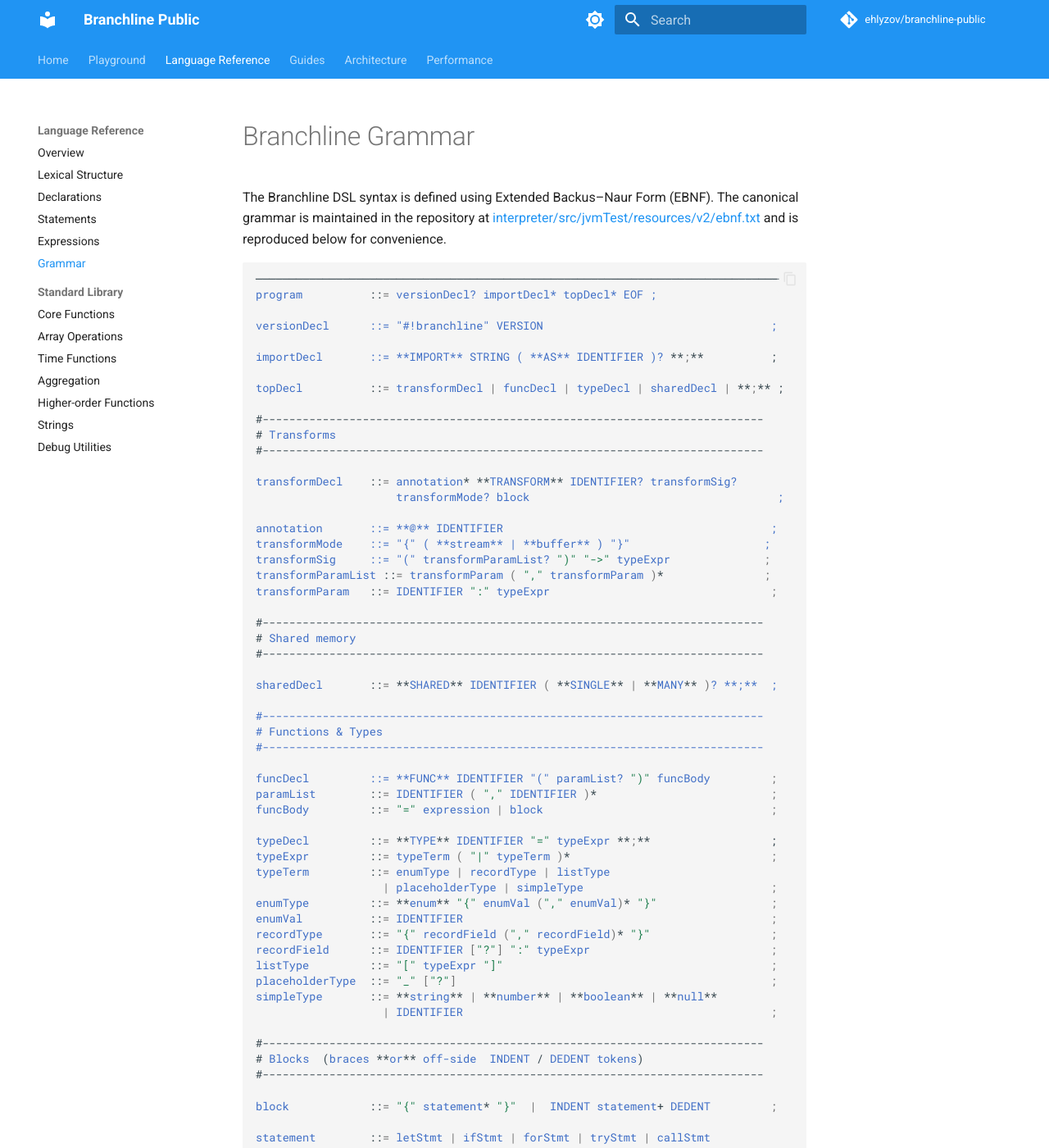
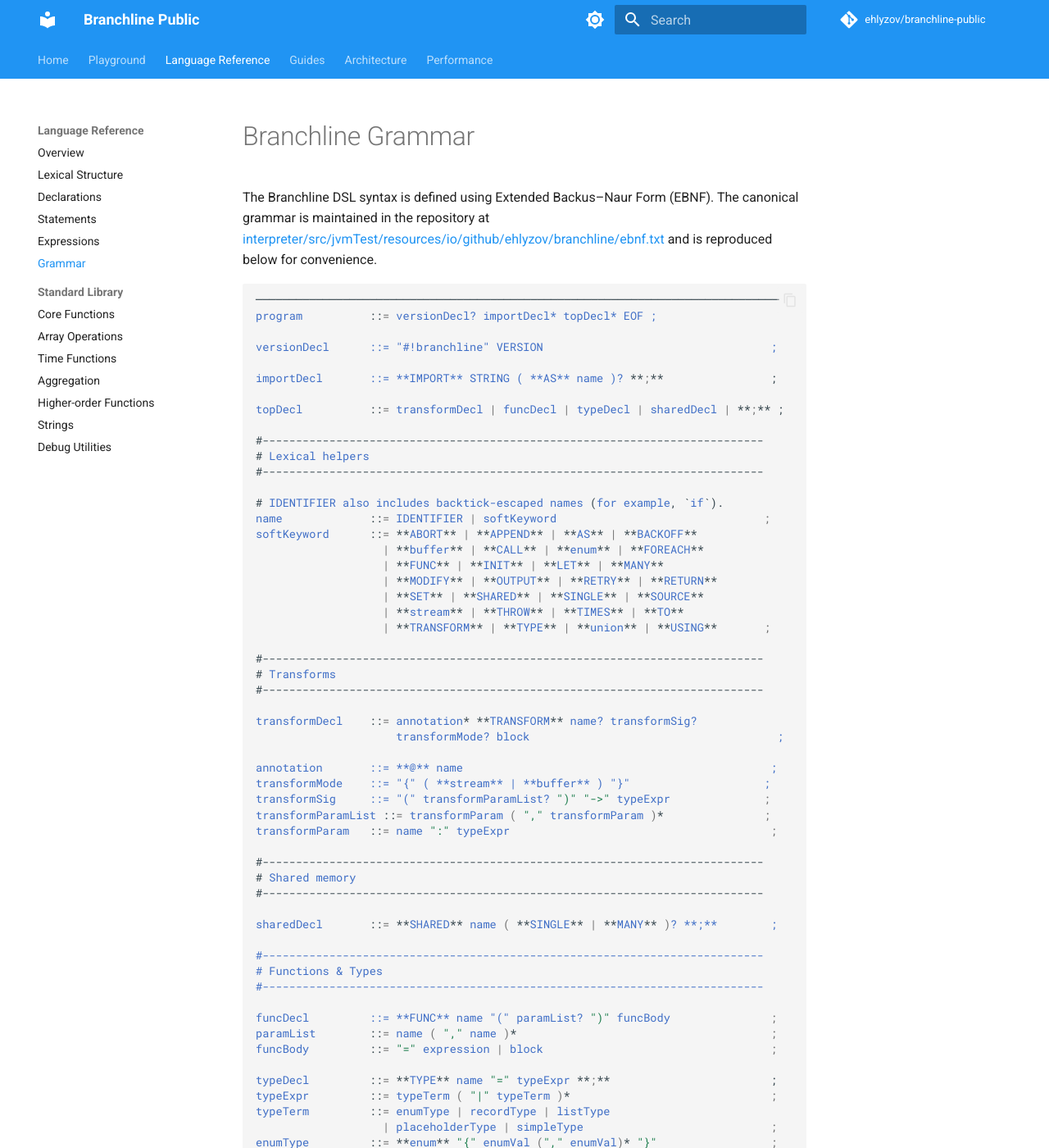
Before and after one commit to ehlyzov/branchline-public, an MkDocs documentation site: the page built from docs/language/grammar.md, in a window 1280 px wide and 1400 px high. Shown: the whole window at 82% size. Built offline with MkDocs 1.6.1 and Material for MkDocs 9.7.7, drawn with Linux system fonts in a browser that asks for light colours; comment, search, counter and statistics services are not loaded; some of the changed text lies outside the part shown.

Commit message:
Allow keyword identifiers

````diff
--- a/docs/language/grammar.md
+++ b/docs/language/grammar.md
@@ -6,7 +6,7 @@
 
 The Branchline DSL syntax is defined using Extended Backus–Naur Form (EBNF).
 The canonical grammar is maintained in the repository at
-[interpreter/src/jvmTest/resources/v2/ebnf.txt](https://github.com/ehlyzov/branchline-public/blob/main/interpreter/src/jvmTest/resources/v2/ebnf.txt)
+[interpreter/src/jvmTest/resources/io/github/ehlyzov/branchline/ebnf.txt](https://github.com/ehlyzov/branchline-public/blob/main/interpreter/src/jvmTest/resources/io/github/ehlyzov/branchline/ebnf.txt)
 and is reproduced below for convenience.
 
 ```ebnf
@@ -15,49 +15,64 @@
 
 versionDecl      ::= "#!branchline" VERSION                                  ;
 
-importDecl       ::= **IMPORT** STRING ( **AS** IDENTIFIER )? **;**          ;
+importDecl       ::= **IMPORT** STRING ( **AS** name )? **;**                ;
 
 topDecl          ::= transformDecl | funcDecl | typeDecl | sharedDecl | **;** ;
+
+#---------------------------------------------------------------------------
+# Lexical helpers
+#---------------------------------------------------------------------------
+
+# IDENTIFIER also includes backtick-escaped names (for example, `if`).
+name             ::= IDENTIFIER | softKeyword                               ;
+softKeyword      ::= **ABORT** | **APPEND** | **AS** | **BACKOFF**
+                   | **buffer** | **CALL** | **enum** | **FOREACH**
+                   | **FUNC** | **INIT** | **LET** | **MANY**
+                   | **MODIFY** | **OUTPUT** | **RETRY** | **RETURN**
+                   | **SET** | **SHARED** | **SINGLE** | **SOURCE**
+                   | **stream** | **THROW** | **TIMES** | **TO**
+                   | **TRANSFORM** | **TYPE** | **union** | **USING**       ;
 
 #---------------------------------------------------------------------------
 # Transforms
 #---------------------------------------------------------------------------
 
-transformDecl    ::= annotation* **TRANSFORM** IDENTIFIER? transformSig?
+transformDecl    ::= annotation* **TRANSFORM** name? transformSig?
                      transformMode? block                                     ;
 
-annotation       ::= **@** IDENTIFIER                                        ;
+annotation       ::= **@** name                                              ;
 transformMode    ::= "{" ( **stream** | **buffer** ) "}"                    ;
 transformSig     ::= "(" transformParamList? ")" "->" typeExpr              ;
 transformParamList ::= transformParam ( "," transformParam )*               ;
-transformParam   ::= IDENTIFIER ":" typeExpr                                 ;
+transformParam   ::= name ":" typeExpr                                       ;
 
 #---------------------------------------------------------------------------
 # Shared memory
 #---------------------------------------------------------------------------
 
-sharedDecl       ::= **SHARED** IDENTIFIER ( **SINGLE** | **MANY** )? **;**  ;
+sharedDecl       ::= **SHARED** name ( **SINGLE** | **MANY** )? **;**        ;
 
 #---------------------------------------------------------------------------
 # Functions & Types
 #---------------------------------------------------------------------------
 
-funcDecl         ::= **FUNC** IDENTIFIER "(" paramList? ")" funcBody         ;
-paramList        ::= IDENTIFIER ( "," IDENTIFIER )*                          ;
+funcDecl         ::= **FUNC** name "(" paramList? ")" funcBody               ;
+paramList        ::= name ( "," name )*                                      ;
 funcBody         ::= "=" expression | block                                  ;
 
-typeDecl         ::= **TYPE** IDENTIFIER "=" typeExpr **;**                  ;
+typeDecl         ::= **TYPE** name "=" typeExpr **;**                        ;
 typeExpr         ::= typeTerm ( "|" typeTerm )*                              ;
 typeTerm         ::= enumType | recordType | listType
                    | placeholderType | simpleType                            ;
 enumType         ::= **enum** "{" enumVal ("," enumVal)* "}"                 ;
-enumVal          ::= IDENTIFIER                                              ;
+# "enum" is treated as a type literal only when followed by "{"
+enumVal          ::= name                                                    ;
 recordType       ::= "{" recordField ("," recordField)* "}"                  ;
-recordField      ::= IDENTIFIER ["?"] ":" typeExpr                           ;
+recordField      ::= name ["?"] ":" typeExpr                                 ;
 listType         ::= "[" typeExpr "]"                                        ;
 placeholderType  ::= "_" ["?"]                                               ;
 simpleType       ::= **string** | **number** | **boolean** | **null**
-                   | IDENTIFIER                                              ;
+                   | name                                                    ;
 
 #---------------------------------------------------------------------------
 # Blocks  (braces **or** off-side  INDENT / DEDENT tokens)
@@ -70,12 +85,12 @@
                    | sharedWrite | suspendStmt | abortStmt | throwStmt
                    | nestedOutput | expressionStmt | **;**                   ;
 
-letStmt          ::= **LET** IDENTIFIER "=" expression **;**                 ;
+letStmt          ::= **LET** name "=" expression **;**                       ;
 ifStmt           ::= **IF** expression block ( **ELSE** block )?             ;
-forStmt          ::= ( **FOR EACH** | **FOR** ) IDENTIFIER **IN** expression
+forStmt          ::= ( **FOR EACH** | **FOR** ) name **IN** expression
                      ( **WHERE** expression )? block                        ;
-tryStmt          ::= **TRY** expression **CATCH** "(" IDENTIFIER ")" retrySpec? arrow expression ;
-callStmt         ::= optAwait **CALL** IDENTIFIER "(" argList? ")" arrow IDENTIFIER **;** ;
+tryStmt          ::= **TRY** expression **CATCH** "(" name ")" retrySpec? arrow expression ;
+callStmt         ::= optAwait **CALL** name "(" argList? ")" arrow name **;** ;
 optAwait         ::= **AWAIT**?                                              ;
 arrow            ::= "->" | "=>"                                             ;
 retrySpec        ::= **RETRY** NUMBER **TIMES** ( **BACKOFF** STRING )?       ;
@@ -84,15 +99,15 @@
                      ( **INIT** expression )? **;**                          ;
 modifyStmt       ::= **MODIFY** modifyTarget modifyBlock **;**               ;
 returnStmt       ::= **RETURN** expression? **;**                            ;
-sharedWrite      ::= IDENTIFIER "[" expression? "]" "=" expression **;**     ;
+sharedWrite      ::= name "[" expression? "]" "=" expression **;**           ;
 suspendStmt      ::= **SUSPEND** expression **;**                            ;
 abortStmt       ::= 'ABORT' expression? ';'                                  ;
 throwStmt       ::= 'THROW' expression? ';'                                  ;
 nestedOutput     ::= **OUTPUT** expression                                   ;
 expressionStmt   ::= expression **;**                                        ;
 
-setTarget        ::= IDENTIFIER pathSeg*                                     ;
-modifyTarget     ::= IDENTIFIER ("." IDENTIFIER)*                            ;
+setTarget        ::= name pathSeg*                                           ;
+modifyTarget     ::= name ("." name)*                                        ;
 modifyBlock      ::= "{" modifyField (("," | ";") modifyField)* [(","|";")] "}" ;
 modifyField      ::= fieldKey ":" expression
                    | "[" expression "]" ":" expression                       ;
@@ -113,9 +128,9 @@
 unary            ::= ( "!" | "-" | **AWAIT** | **SUSPEND** ) unary
                    | primary                                                ;
 
-primary          ::= literal | pathExpr | IDENTIFIER | funCall | arrayLit
+primary          ::= literal | pathExpr | name | funCall | arrayLit
                    | objectLit | caseExpr | tryExpr | "(" expression ")" | lambdaExpr ;
-tryExpr          ::= **TRY** expression **CATCH** "(" IDENTIFIER ")" retrySpec? arrow expression ;
+tryExpr          ::= **TRY** expression **CATCH** "(" name ")" retrySpec? arrow expression ;
 
 caseExpr         ::= **CASE** "{" caseWhen+ caseElse "}"                    ;
 caseWhen         ::= **WHEN** expression **THEN** expression                ;
@@ -123,18 +138,18 @@
 
 literal          ::= NUMBER | STRING | **TRUE** | **FALSE** | **NULL**       ;
 
-funCall          ::= IDENTIFIER "(" argList? ")"                             ;
+funCall          ::= name "(" argList? ")"                                   ;
 argList          ::= expression ( "," expression )*                          ;
 
 lambdaExpr       ::= "(" paramList? ")" "->" expression                      ;
 
 arrayLit         ::= "[" ( expression ("," expression)* )? "]"
-                   | "[" expression **FOR EACH** IDENTIFIER **IN** expression
+                   | "[" expression **FOR EACH** name **IN** expression
                      ( **WHERE** expression )? "]"                           ;
 
 objectLit        ::= "{" fieldPair ("," fieldPair)* "}"                      ;
 fieldPair        ::= fieldKey ":" expression                                 ;
-fieldKey         ::= IDENTIFIER ["?"] | STRING                               ;
+fieldKey         ::= name ["?"] | STRING                                     ;
 
 #---------------------------------------------------------------------------
 # Paths  ($, identifiers, wildcards, slices, filters)
@@ -142,10 +157,10 @@
 
 pathExpr         ::= "$"        pathSeg*                                     |
                      **INPUT**  pathSeg*                                     |
-                     IDENTIFIER pathSeg*                                     ;
+                     name pathSeg*                                           ;
 
 pathSeg          ::= "." "*"?                    # *.name  or  .*
-                   | "." IDENTIFIER
+                   | "." name
                    | "[" slice  "]"
                    | "[" predicate "]"                                      ;
 
````
Also changed, not shown: docs/language/lexical.md (+10 -2 lines), research/reserved.md (added, +57 -0 lines), 5 other files.
